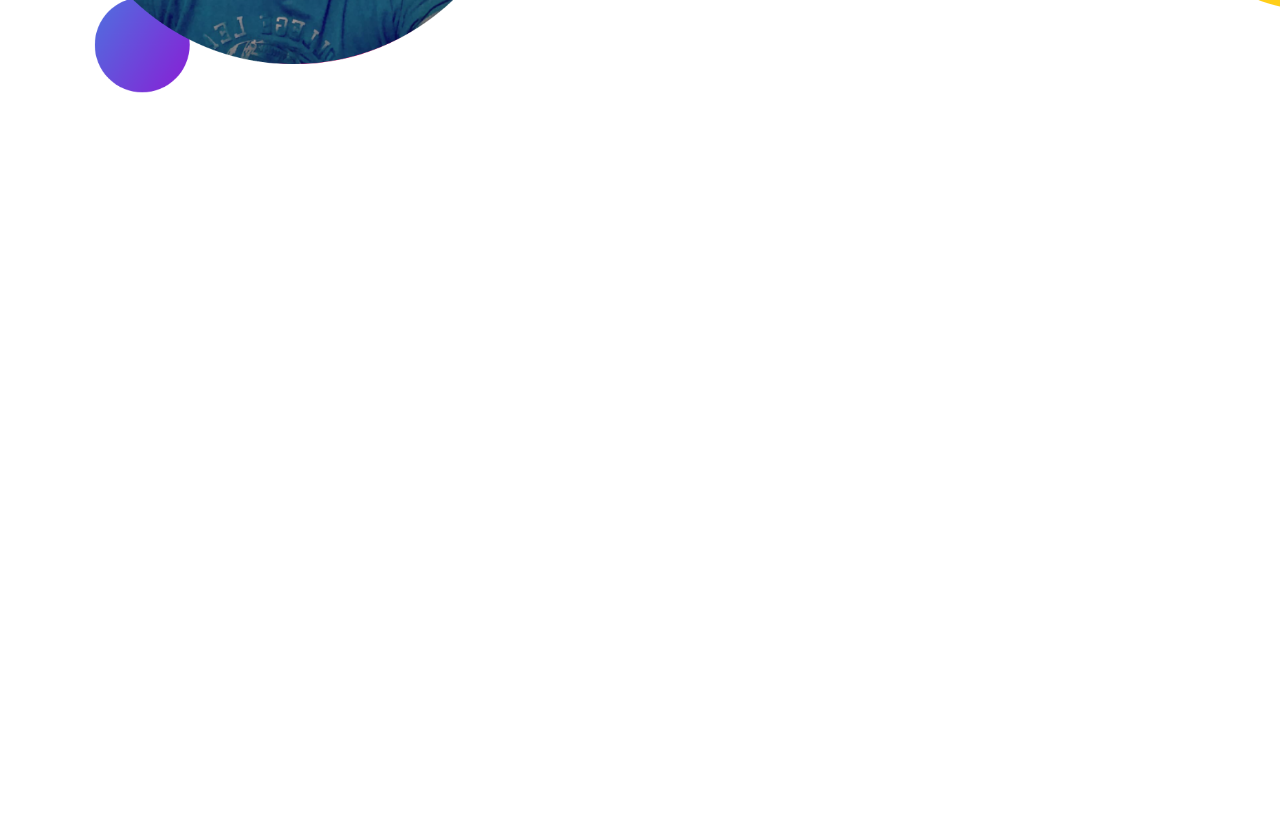
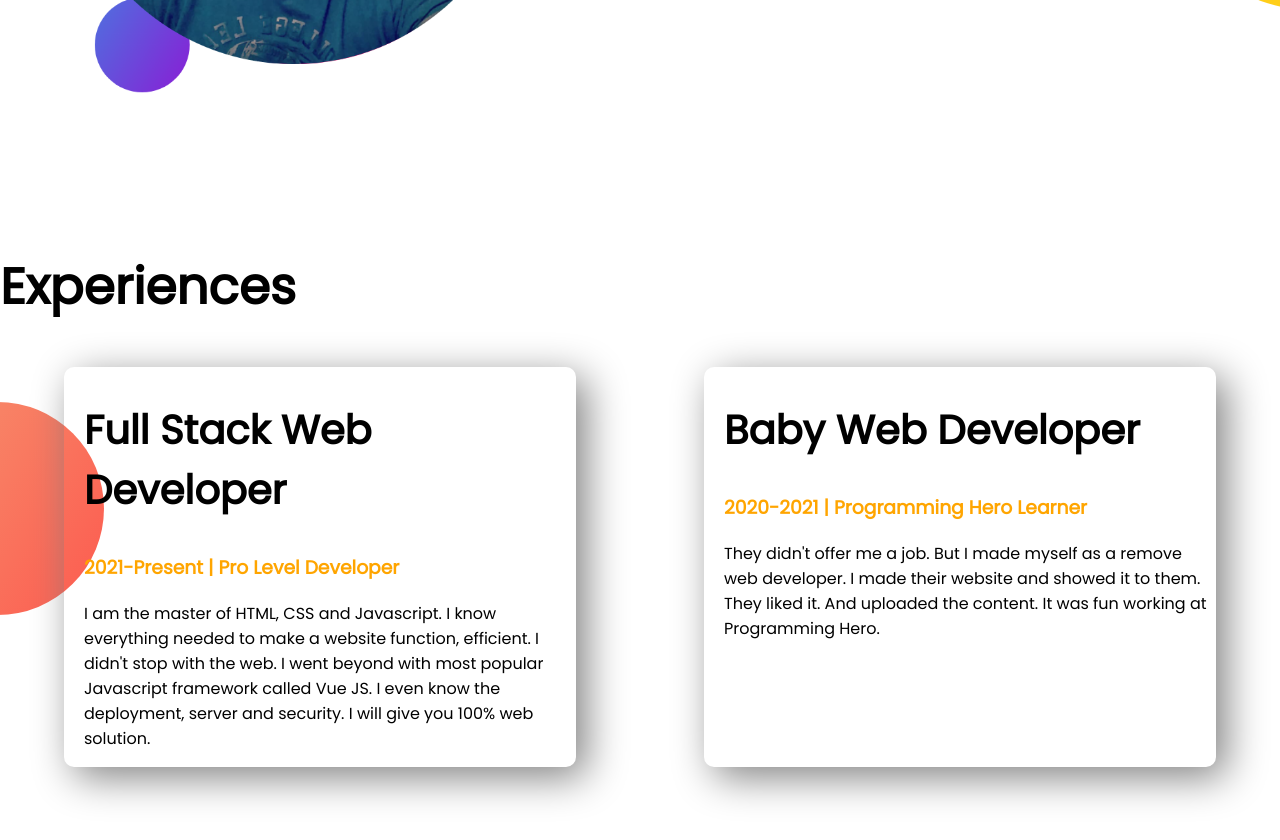
Before and after one commit to prantobiswas321/developer-portfolio, a plain HTML site: page index.html in a window 1280 px wide. Shown: the part 1024-1864 px from the top of the page. Before the commit the page ends 1274 px from the top, so only its background shows below. Drawn offline with Linux system fonts and the light colour scheme.

Commit message:
experience area added

```diff
--- a/index.html
+++ b/index.html
@@ -13,7 +13,7 @@
 </head>
 
 <body>
-    <section class="top-banner">
+    <section class="top-banner flex-container">
         <div class="half-width">
             <h1>Welcome To</h1>
             <h1><span class="orange-color">Pranto Biswas</span> World!</h1>
@@ -28,7 +28,7 @@
             <img src="images/pb-bg.png" alt="Pranto picture">
         </div>
     </section>
-    <section class="dream-big">
+    <section class="dream-big flex-container">
         <div class="half-width">
             <img src="images/pb-bg2.png" alt="pranto2">
         </div>
@@ -41,6 +41,26 @@
             <a class="link-button" target="_blank" href="">DOWNLOAD RESUME</a>
         </div>
     </section>
+    <section class="expe-area">
+        <h1>Experiences</h1>
+        <div class="flex-container">
+            <div class="expe-item">
+                <h2>Full Stack Web Developer</h2>
+                <h3 class="orange-color">2021-Present | Pro Level Developer</h3>
+                <p>I am the master of HTML, CSS and Javascript. I know everything needed to make a website function,
+                    efficient. I didn't stop with the web. I went beyond with most popular Javascript framework called
+                    Vue
+                    JS. I even know the deployment, server and security. I will give you 100% web solution.</p>
+            </div>
+            <div class="expe-item">
+                <h2>Baby Web Developer</h2>
+                <h3 class="orange-color">2020-2021 | Programming Hero Learner</h3>
+                <p>They didn't offer me a job. But I made myself as a remove web developer. I made their website and
+                    showed
+                    it to them. They liked it. And uploaded the content. It was fun working at Programming Hero.</p>
+            </div>
+        </div>
+    </section>
 </body>
 
 </html>
--- a/style.css
+++ b/style.css
@@ -5,10 +5,13 @@ body{
 h1{
     font-size: 50px;
 }
+h2{
+    font-size: 40px;
+}
 .orange-color{
     color: #FFA500;
 }
-section{
+.flex-container{
     display: flex;
     margin-bottom: 150px;
 }
@@ -36,3 +39,16 @@ section{
     background-repeat: no-repeat;
     background-position: right;
 }
+.expe-area{
+    background-image: url(images/exp-bg.png);
+    background-repeat: no-repeat;
+    background-position: left;
+}
+.expe-item{
+    padding-left: 20px;
+    width: 40%;
+    margin-left: 5%;
+    margin-right: 5%;
+    border-radius: 10px;
+    box-shadow: 10px 10px 40px gray;
+}
```
